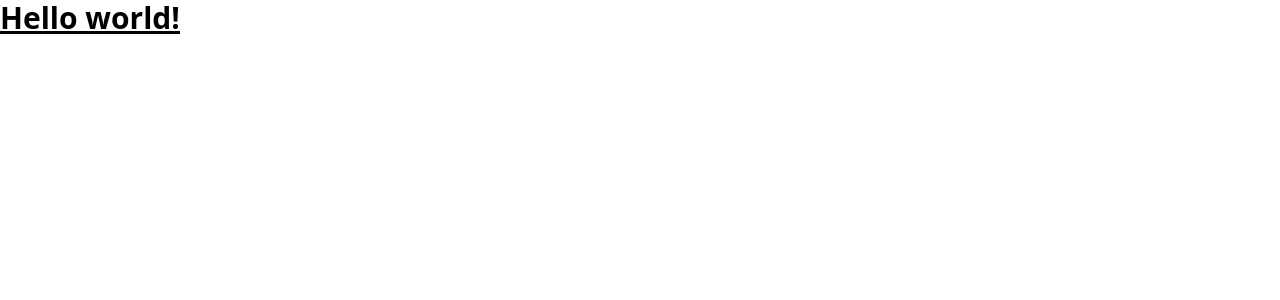
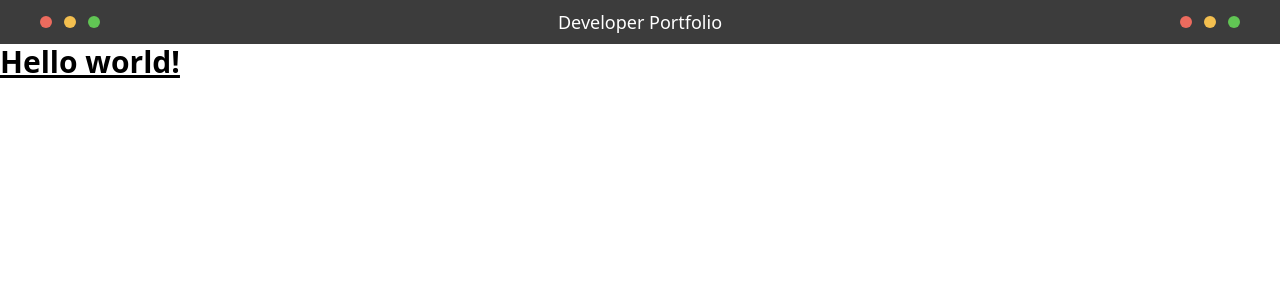
Before and after one commit to 199ocero/Developer-Portfolio, a Nuxt app: page / in a window 1280 px wide. Shown: the top 300 px of the page. Built offline with nearby package versions, Linux system fonts and the light colour scheme.

Commit message:
⚡️ add navigation component

```diff
--- /dev/null
+++ b/components/Navigation.vue
@@ -0,0 +1,15 @@
+<template>
+  <nav class="bg-iridium py-2 flex flex-row justify-between px-10">
+    <div class="flex flex-row space-x-3 items-center">
+      <div class="w-3 h-3 rounded-full bg-mac-red"></div>
+      <div class="w-3 h-3 rounded-full bg-mac-yellow"></div>
+      <div class="w-3 h-3 rounded-full bg-mac-green"></div>
+    </div>
+    <p class="text-white text-lg">Developer Portfolio</p>
+    <div class="flex flex-row space-x-3 items-center">
+      <div class="w-3 h-3 rounded-full bg-mac-red"></div>
+      <div class="w-3 h-3 rounded-full bg-mac-yellow"></div>
+      <div class="w-3 h-3 rounded-full bg-mac-green"></div>
+    </div>
+  </nav>
+</template>
--- /dev/null
+++ b/layouts/default.vue
@@ -0,0 +1,6 @@
+<template>
+  <div>
+    <Navigation />
+    <Nuxt />
+  </div>
+</template>
```
